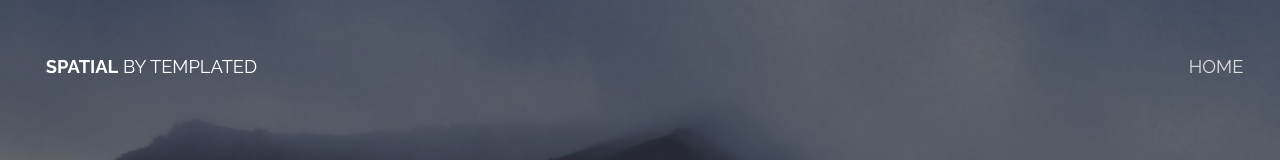
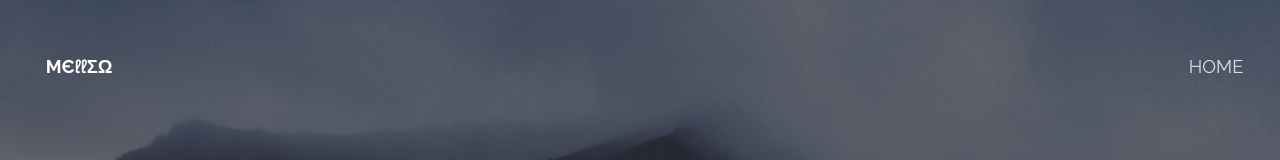
Before and after one commit to bIessingscurse/bIessingscurse.github.io, a plain HTML site: page index.html in a window 1280 px wide. Shown: the top 160 px of the page. Drawn offline with Linux system fonts and the light colour scheme.

Commit message:
Update index.html

```diff
--- a/index.html
+++ b/index.html
@@ -15,7 +15,7 @@
 
 		<!-- Header -->
 			<header id="header" class="alt">
-				<h1><strong><a href="index.html">Spatial</a></strong> by Templated</h1>
+				<h1><strong><a href="index.html">мєℓℓσω</a></strong></h1>
 				<nav id="nav">
 					<ul>
 						<li><a href="index.html">Home</a></li>
```
